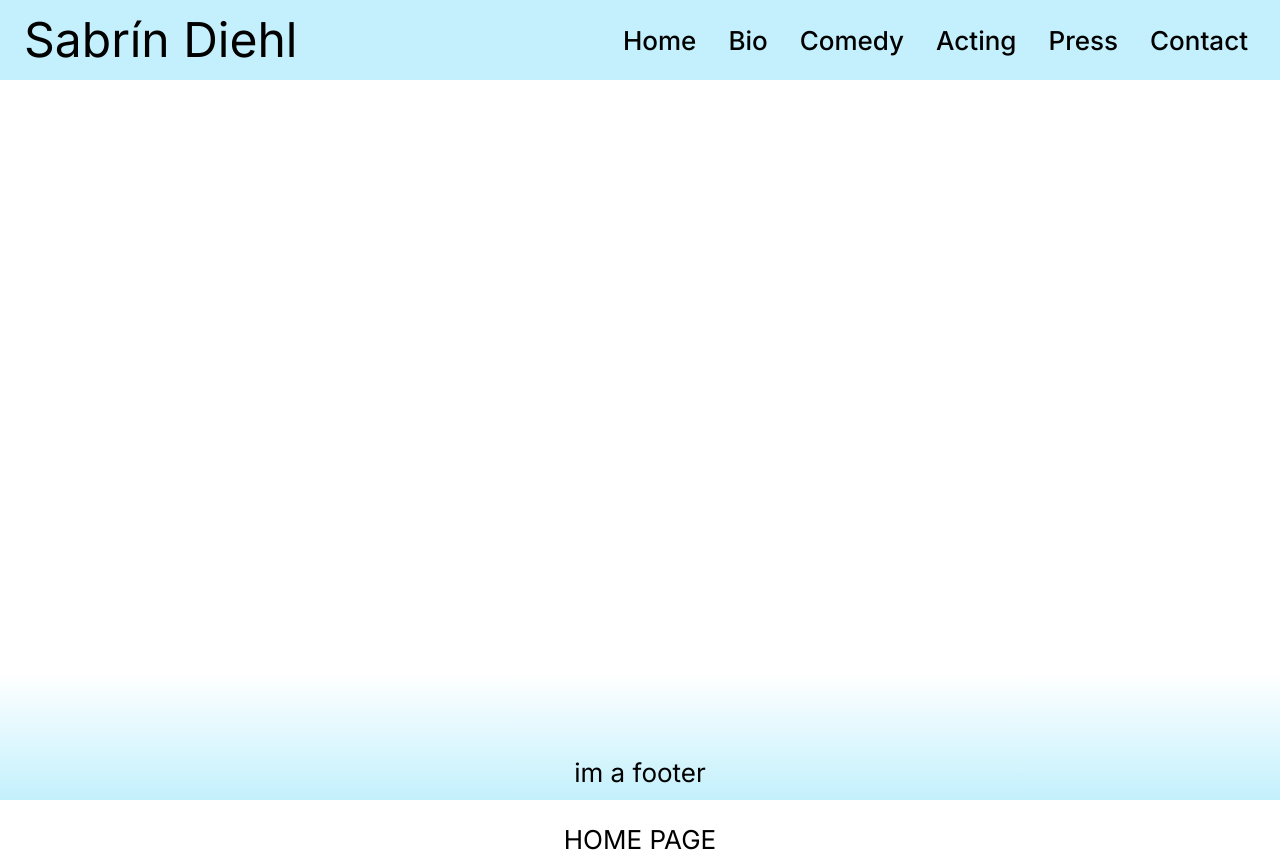
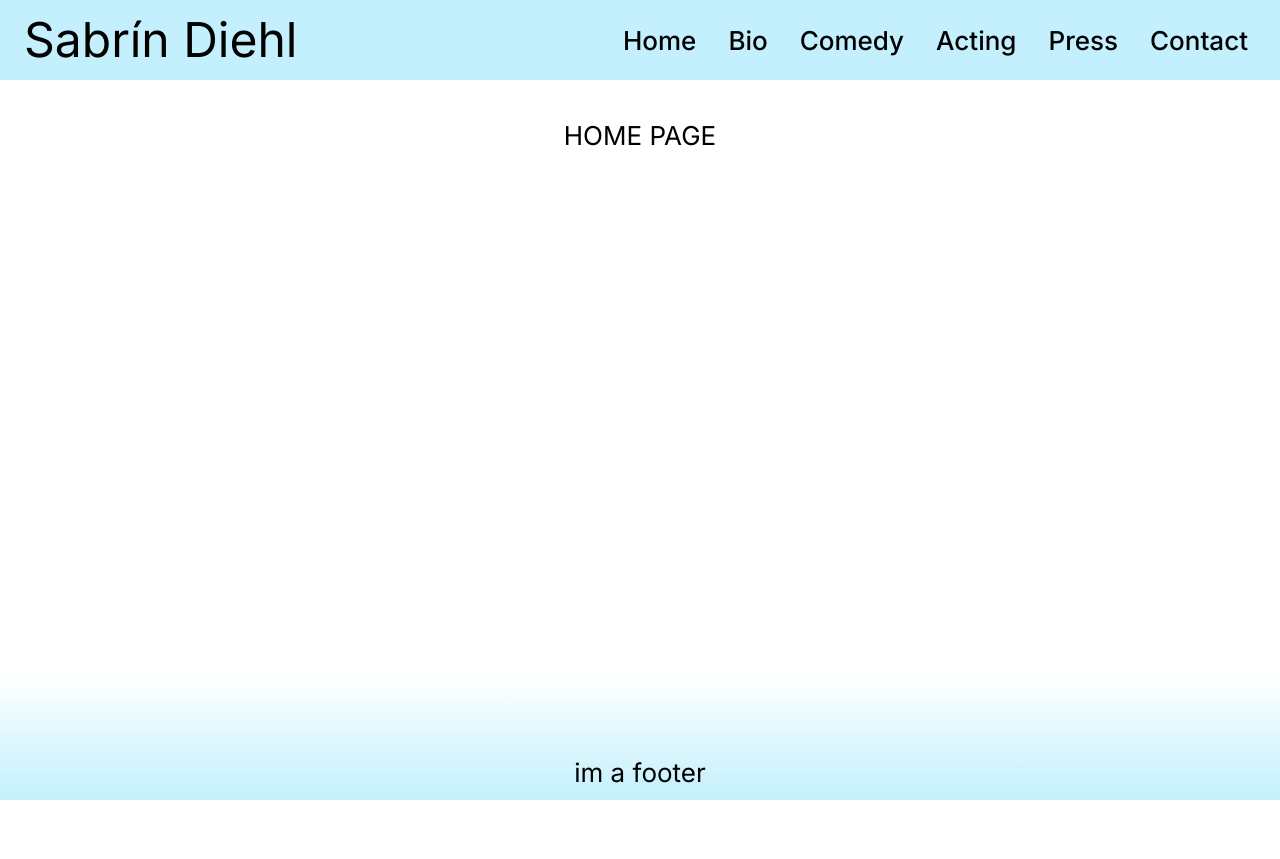
Before and after one commit to irenemanning/sabrin-website, a Next.js app: page / in a window 1280 px wide. After the commit the page ends 820 px from the top, so only its background shows below. Built offline with nearby package versions, Linux system fonts and the light colour scheme.

Commit message:
Add a Acting react functional component

```diff
--- a/src/app/acting/page.jsx
+++ b/src/app/acting/page.jsx
@@ -0,0 +1,7 @@
+function Acting() {
+    return (
+      <div>Acting stuff</div>
+    )
+  }
+
+  export default Acting
--- a/src/app/comedy/page.jsx
+++ b/src/app/comedy/page.jsx
@@ -0,0 +1,7 @@
+function Comedy() {
+    return (
+      <div>SILLY GOOSE</div>
+    )
+  }
+
+  export default Comedy
--- a/src/app/layout.js
+++ b/src/app/layout.js
@@ -14,9 +14,6 @@ export default function RootLayout({ children }) {
     <html lang="en">
       <body className={inter.className}>{children}
       <Navbar />
-      <div className="home">
-      HOME PAGE
-      </div>
       <Footer />
       </body>
     </html>
--- a/src/app/page.js
+++ b/src/app/page.js
@@ -2,9 +2,9 @@
 export default function Home() {
   return (
     <main className="flex min-h-screen flex-col items-center justify-between p-24">
-      <div className="z-10 max-w-5xl w-full items-center justify-between font-mono text-sm lg:flex">
-
-      </div>
+     <div className="home">
+      <h1>HOME PAGE</h1>
+     </div>
     </main>
   )
 }
```
